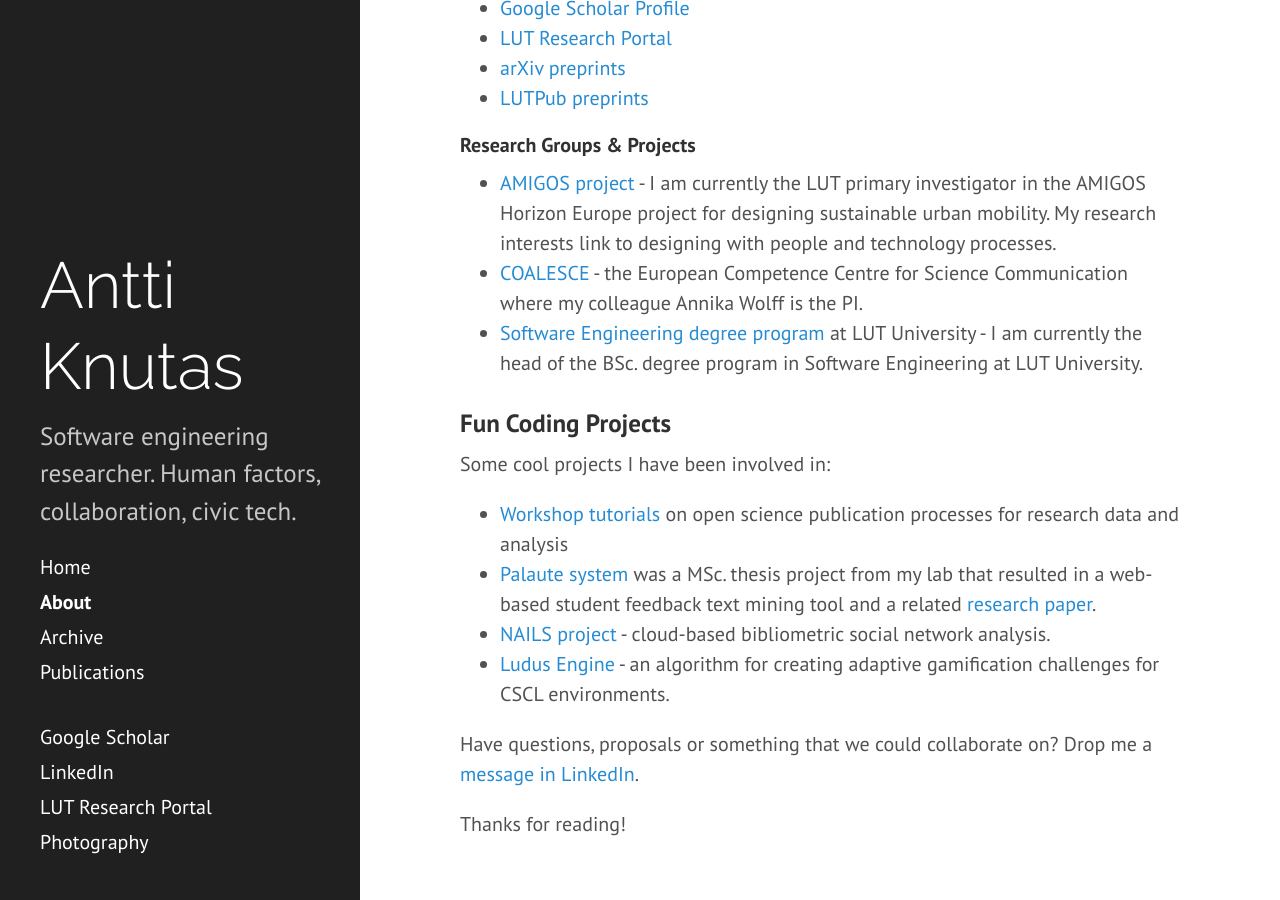
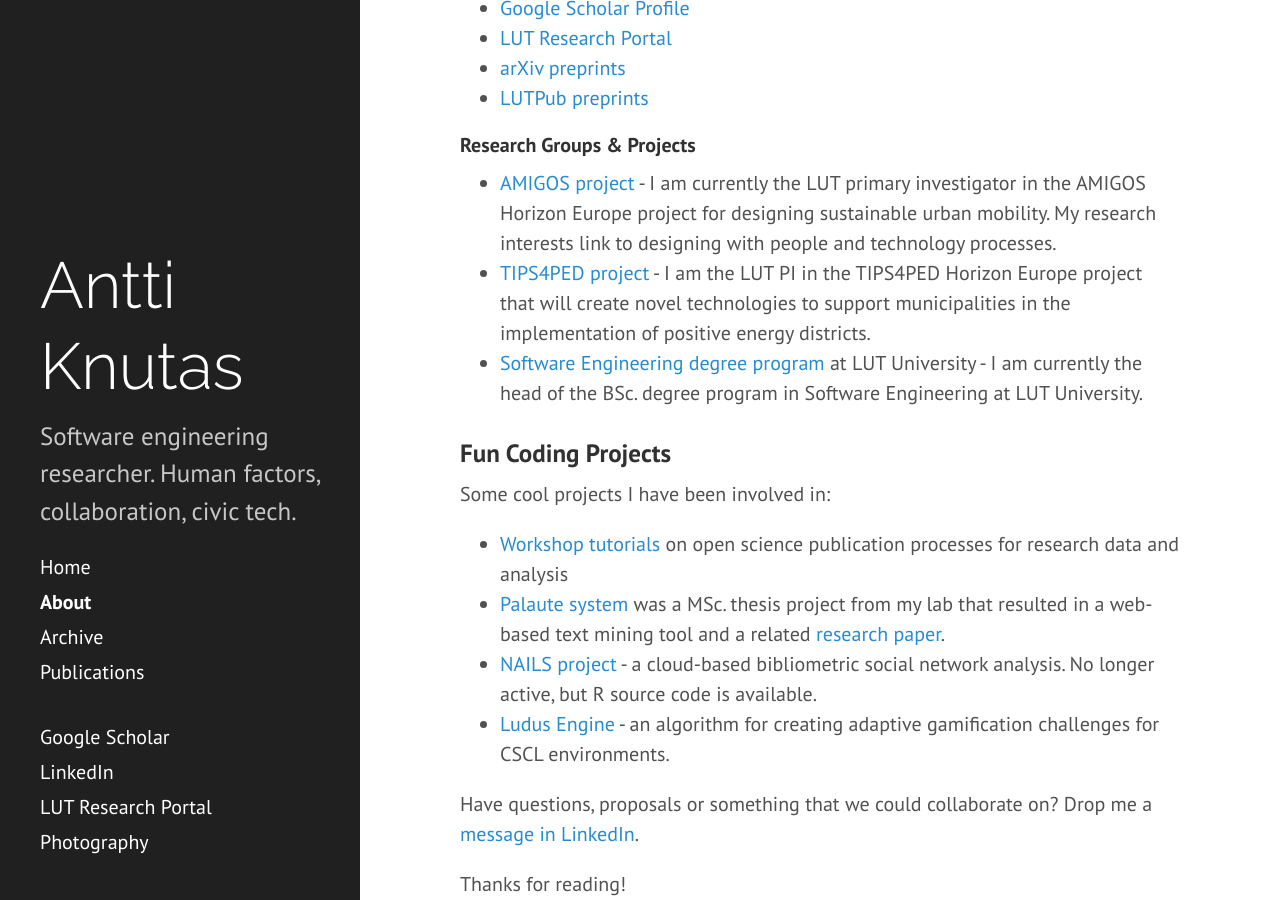
Before and after one commit to aknutas/aknutas.github.io, a Jekyll site: the page built from about.md, in a window 1280 px wide and 900 px high, scrolled down 697 px. Built offline with Jekyll 4.4.1, drawn with Linux system fonts in a browser that asks for light colours.

Commit message:
Update about.md
Updated the about page with current info and fresh links.

```diff
--- a/about.md
+++ b/about.md
@@ -21,16 +21,16 @@
 ##### Research Groups & Projects
 
  * [AMIGOS project](https://amigos-project.eu/) - I am currently the LUT primary investigator in the AMIGOS Horizon Europe project for designing sustainable urban mobility. My research interests link to designing with people and technology processes.
- * [COALESCE](https://coalesceproject.eu/) - the European Competence Centre for Science Communication where my colleague Annika Wolff is the PI.
+ * [TIPS4PED project](https://tips4ped.eu/) - I am the LUT PI in the TIPS4PED Horizon Europe project that will create novel technologies to support municipalities in the implementation of positive energy districts.
  * [Software Engineering degree program](https://www.lut.fi/fi/opiskelu/tekniikka/tietotekniikan-kandidaattiohjelma) at LUT University - I am currently the head of the BSc. degree program in Software Engineering at LUT University.
 
 ### Fun Coding Projects
 
 Some cool projects I have been involved in:
 
-* [Workshop tutorials](https://parcos-project.eu/avi2022/) on open science publication processes for research data and analysis
-* [Palaute system](https://doi.org/10.5281/zenodo.3964072) was a MSc. thesis project from my lab that resulted in a web-based student feedback text mining tool and a related [research paper](https://doi.org/10.1109/ACCESS.2021.3116425).
-* [NAILS project](https://anttiknutas.net/nails/) - cloud-based bibliometric social network analysis.
+* [Workshop tutorials](https://anttiknutas.net/sundry/avi2022-open-science-tutorial/) on open science publication processes for research data and analysis
+* [Palaute system](https://doi.org/10.5281/zenodo.3964072) was a MSc. thesis project from my lab that resulted in a web-based text mining tool and a related [research paper](https://doi.org/10.1109/ACCESS.2021.3116425).
+* [NAILS project](https://anttiknutas.net/nails/) - a cloud-based bibliometric social network analysis. No longer active, but R source code is available.
 * [Ludus Engine](https://github.com/aknutas/ludusengine) - an algorithm for creating adaptive gamification challenges for CSCL environments.
 
 Have questions, proposals or something that we could collaborate on? Drop me a [message in LinkedIn](https://www.linkedin.com/in/anttiknutas/).
```
